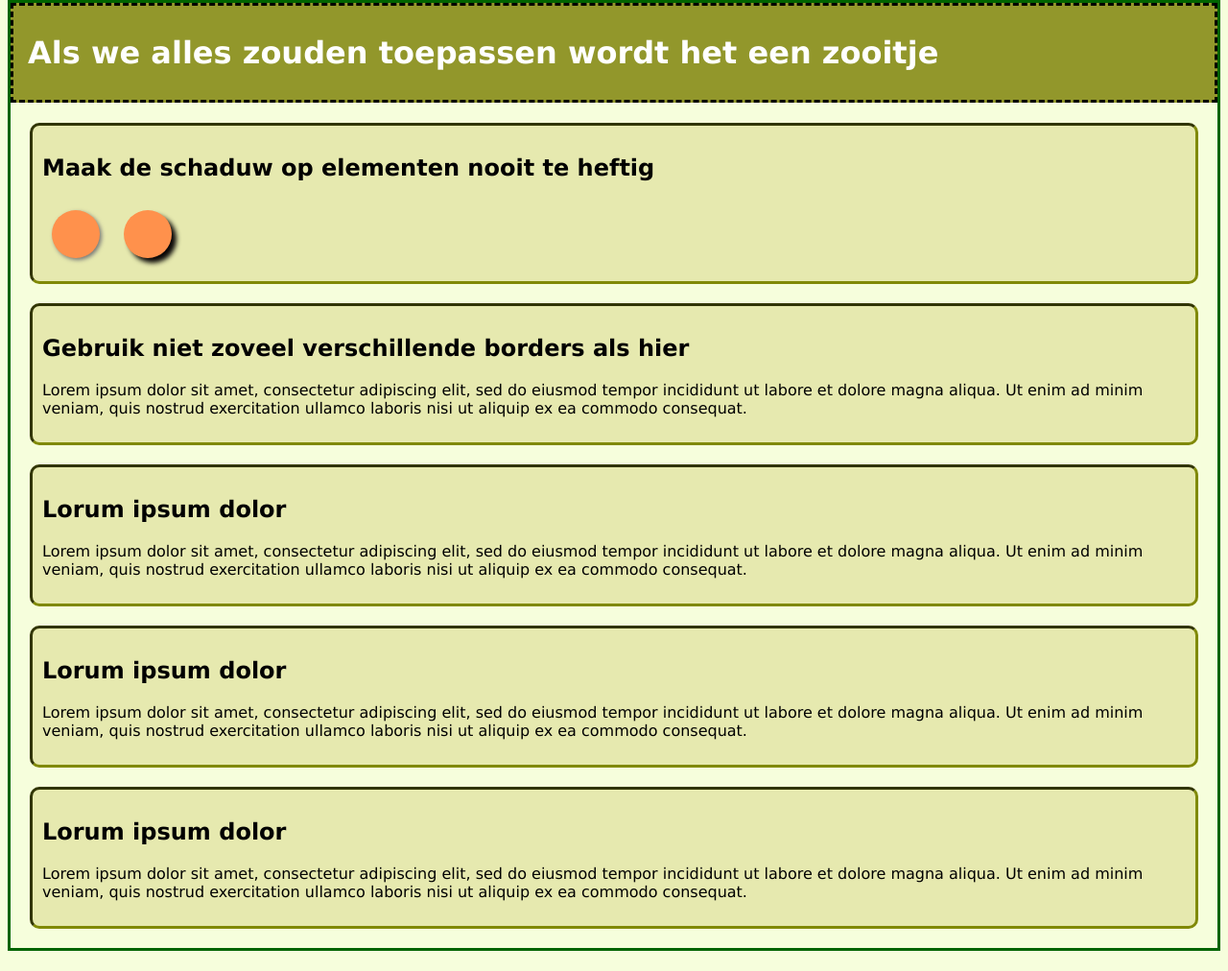
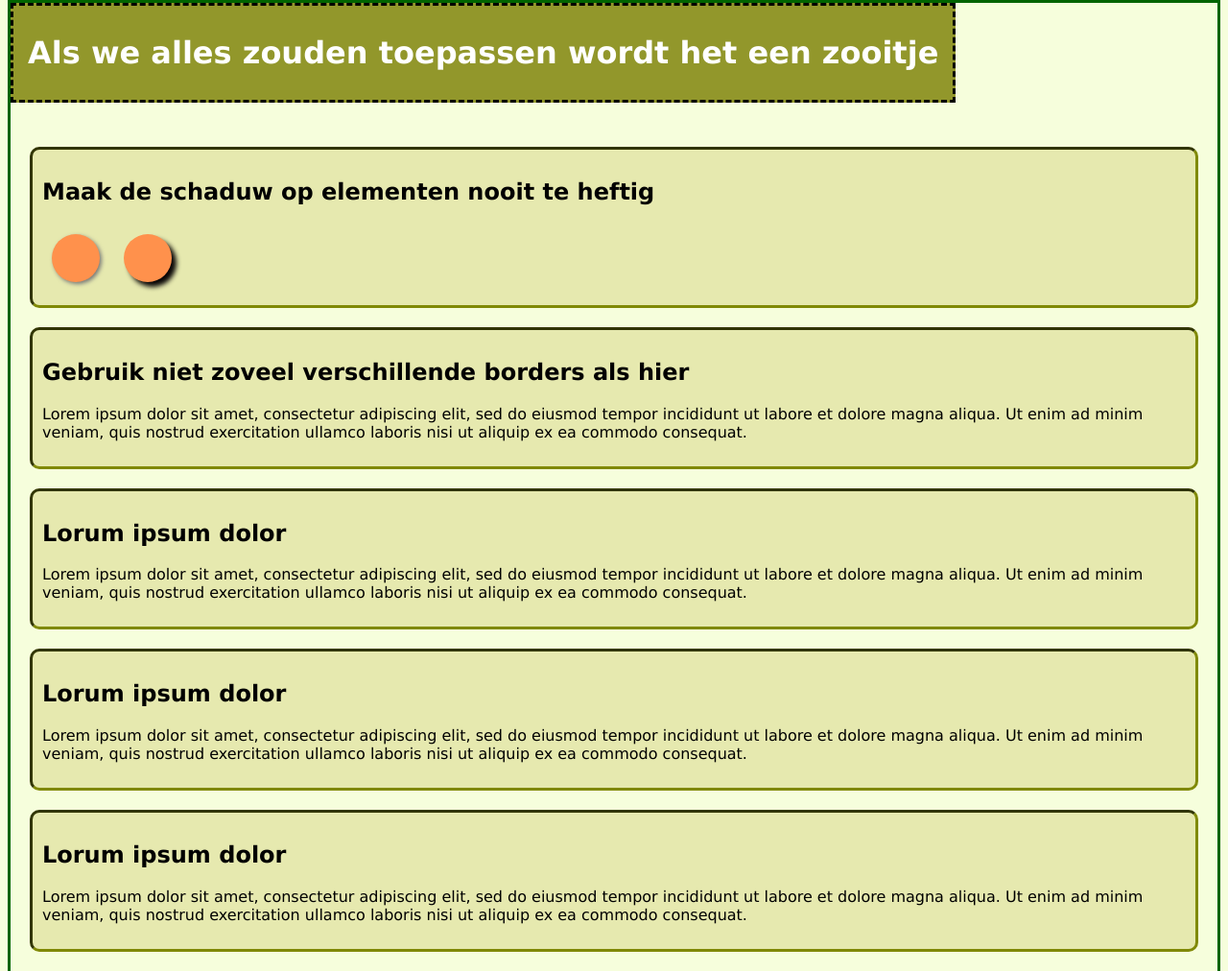
Before and after one commit to ayalena/frontend-hfst9-opdracht, a plain HTML site: page index.html in a window 1280 px wide. Shown: the top 1012 px of the page at 96% size. Drawn offline with Linux system fonts and the light colour scheme.

Commit message:
updated version of styles opdracht hfst 9

```diff
--- a/styles.css
+++ b/styles.css
@@ -1,10 +1,15 @@
+main {
+    position: relative;
+    display: block;
+    margin-top: 150px;
+}
 
 body {
     font-family: Lucida Grande, "Arial", sans-serif;
     border-style: solid;
     background-color: hsl(74, 95%, 93%);
     border-color: darkgreen;
-    margin-top: 0px;
+    margin-top: 0;
 
 }
 
@@ -23,10 +28,9 @@ h1 {
     padding-top: 30px;
     padding-right: 15px;
     */
-    margin-top: 0px;
-    /* om het te laten scrollen, but it f's the rest up?
+    margin-top: 0;
     position: fixed;
-     */
+    z-index: 1;
 
 
 }
@@ -38,6 +42,7 @@ h1 {
     margin: 20px;
     padding: 10px;
     border-radius: 10px;
+
 
 }
 
```
